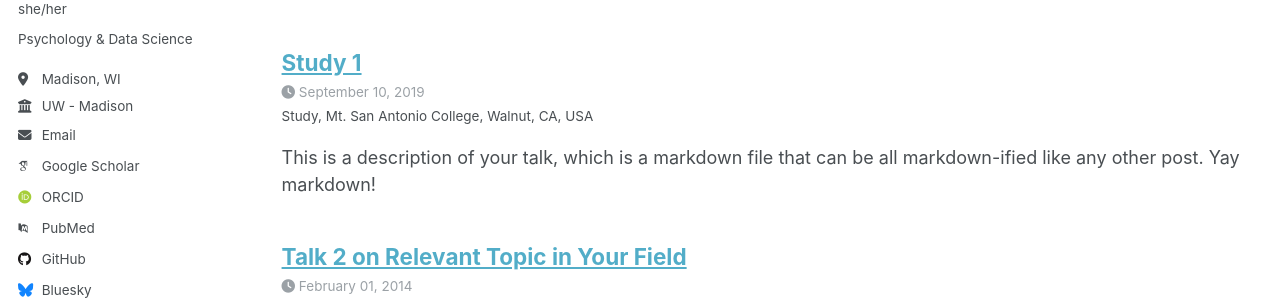
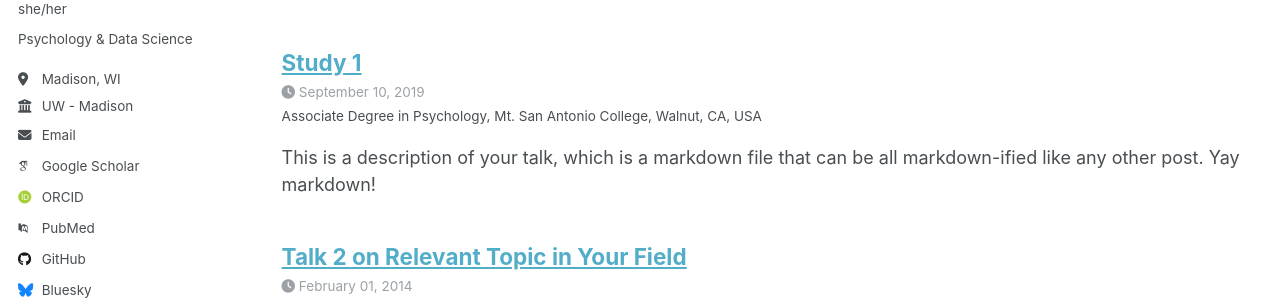
Before and after one commit to pxx88/pxx88.github.io, a Jekyll site: the page built from _pages/talks.html, in a window 1280 px wide and 1263 px high. Shown: the part 317-617 px from the top of the window. Built offline with Jekyll 4.4.1, drawn with Linux system fonts in a browser that asks for light colours; some web fonts are replaced.

Commit message:
Update 2019-09-10-study.md

```diff
--- a/_talks/2019-09-10-study.md
+++ b/_talks/2019-09-10-study.md
@@ -1,7 +1,7 @@
 ---
 title: "Study 1"
 collection: studies
-type: "Study"
+type: "Associate Degree in Psychology"
 permalink: /talks/2019-09-10-study
 venue: "Mt. San Antonio College"
 date: 2019-09-10
```
